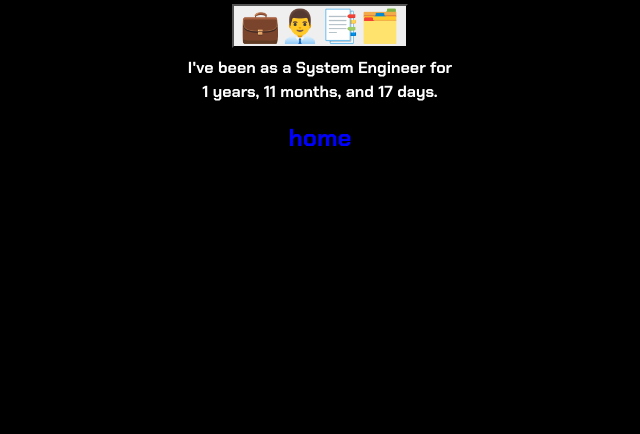
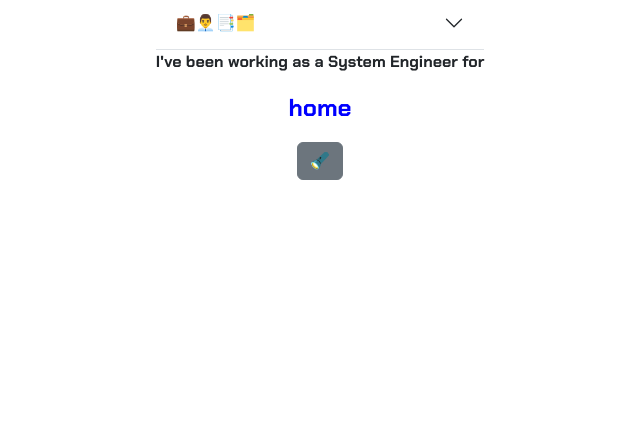
Before and after one commit to tarowillmakeitright/tarowillmakeitright.github.io, a plain HTML site: page about.html in a window 1280 px wide. Shown: the part 366-800 px from the top of the page, without its empty margins (320-960 px from the left). Drawn offline with nearby package versions, Linux system fonts and the light colour scheme.

Commit message:
changed bootstrap version to 5.3 in order to add Theme Toggle

```diff
--- a/about.html
+++ b/about.html
@@ -1,15 +1,16 @@
 <!DOCTYPE html>
-<html lang="en">
+<html lang="en" data-bs-theme="light">
 <head>
     <meta charset="UTF-8">
-    <title></title>
+    <title>aboout</title>
     <link rel="stylesheet" type="text/css" href="style.css" />
     <meta name="viewport" content="width=device-width, initial-scale=1, maximum-scale=1, user-scalable=no">
     <link rel="preconnect" href="https://fonts.googleapis.com">
-<link rel="preconnect" href="https://fonts.gstatic.com" crossorigin>
-<link href="https://fonts.googleapis.com/css2?family=Chakra+Petch:ital,wght@0,300;0,400;0,500;0,600;0,700;1,300;1,400;1,500;1,600;1,700&display=swap" rel="stylesheet">
-<!-- Bootstrap CSS -->
-    <link href="https://maxcdn.bootstrapcdn.com/bootstrap/4.5.2/css/bootstrap.min.css" rel="stylesheet">
+    <link rel="preconnect" href="https://fonts.gstatic.com" crossorigin>
+    <link href="https://fonts.googleapis.com/css2?family=Chakra+Petch:wght@300;400;500;600;700&display=swap" rel="stylesheet">
+
+    <!-- Bootstrap 5.3 CSS -->
+    <link href="https://cdn.jsdelivr.net/npm/bootstrap@5.3.0-alpha3/dist/css/bootstrap.min.css" rel="stylesheet">
 </head>
 <body>
 <div class="container text-center">
@@ -116,12 +117,46 @@
       </div>
     </div>
   </div>
-  <p>I've been as a System Engineer for <br><span id="countDown"></span></p>
+  <p>I've been working as a System Engineer for <br><span id="countDown"></span></p>
       <div class="chakra-petch-regular links">
         <a href="https://tarowillmakeitright.github.io/"><p style="color:blue";>home</p></a>
       </div>
+      <button id="themeToggle" class="btn btn-secondary">🔦</button>
 </div>
-<script src="https://cdn.jsdelivr.net/npm/bootstrap@5.0.2/dist/js/bootstrap.bundle.min.js" integrity="sha384-MrcW6ZMFYlzcLA8Nl+NtUVF0sA7MsXsP1UyJoMp4YLEuNSfAP+JcXn/tWtIaxVXM" crossorigin="anonymous"></script>
+<!-- Bootstrap 5.3 JS and Popper.js -->
+<script src="https://cdn.jsdelivr.net/npm/bootstrap@5.3.0-alpha3/dist/js/bootstrap.bundle.min.js"></script>
 <script src="main.js"></script>
+<script>
+/// Starting date: November 1st, 2022
+const startDate = new Date('2022-11-01T00:00:00');
+
+/ Function to calculate the difference between the start date and today
+function calculateTimeSince() {
+    const today = new Date();
+
+    let years = today.getFullYear() - startDate.getFullYear();
+    let months = today.getMonth() - startDate.getMonth();
+    let days = today.getDate() - startDate.getDate();
+
+    // Adjust if negative days or months
+    if (days < 0) {
+        months -= 1;
+        const previousMonth = new Date(today.getFullYear(), today.getMonth(), 0); // Last day of previous month
+        days += previousMonth.getDate();
+    }
+
+    if (months < 0) {
+        years -= 1;
+        months += 12;
+    }
+
+    return { years, months, days };
+}
+
+// Display the result
+const timeSince = calculateTimeSince();
+document.getElementById('countDown').textContent = `${timeSince.years} years, ${timeSince.months} months, and ${timeSince.days} days.`;
+</script>
+
 </body>
 </html>
--- a/main.js
+++ b/main.js
@@ -1,42 +1,29 @@
-// Starting date: November 1st, 2022
-const startDate = new Date('2022-11-01T00:00:00');
+/**Toggle Theme Button **/
+    const getStoredTheme = () => localStorage.getItem('theme');
+    const setStoredTheme = theme => localStorage.setItem('theme', theme);
 
-// Function to calculate the difference between the start date and today
-function calculateTimeSince() {
-    const today = new Date();
+    const getPreferredTheme = () => {
+              const storedTheme = getStoredTheme();
+              if (storedTheme) {
+                            return storedTheme;
+                        }
+              return 'light'; // Default to light theme
+          };
 
-    let years = today.getFullYear() - startDate.getFullYear();
-    let months = today.getMonth() - startDate.getMonth();
-    let days = today.getDate() - startDate.getDate();
+    const setTheme = theme => {
+              document.documentElement.setAttribute('data-bs-theme', theme);
+          };
 
-    // Adjust if negative days or months
-    if (days < 0) {
-        months -= 1;
-        const previousMonth = new Date(today.getFullYear(), today.getMonth(), 0); // Last day of previous month
-        days += previousMonth.getDate();
-    }
+    const toggleTheme = () => {
+              const currentTheme = getStoredTheme() || getPreferredTheme();
+              const newTheme = currentTheme === 'light' ? 'dark' : 'light';
+              setStoredTheme(newTheme);
+              setTheme(newTheme);
+          };
 
-    if (months < 0) {
-        years -= 1;
-        months += 12;
-    }
+    document.getElementById('themeToggle').addEventListener('click', toggleTheme);
 
-    return { years, months, days };
-}
-
-// Display the result
-const timeSince = calculateTimeSince();
-document.getElementById('countDown').textContent =
-    `${timeSince.years} years, ${timeSince.months} months, and ${timeSince.days} days.`;
-
-// Get the button element
-const toggleButton = document.getElementById('modeToggle');
-
-// Add event listener for the button click
-toggleButton.addEventListener('click', function() {
-    // Toggle the dark-mode class on the body
-    document.body.classList.toggle('light-mode');
-
-    // Toggle the dark-mode class on the button to change its style
-    toggleButton.classList.toggle('light-mode');
-});
+    window.addEventListener('DOMContentLoaded', () => {
+              const preferredTheme = getPreferredTheme();
+              setTheme(preferredTheme);
+          })
--- a/style.css
+++ b/style.css
@@ -14,7 +14,6 @@ html {
   line-height: 1.15; /* 1 */
   height: 100%; /* body と html の高さを100%に設定 */
   width: 100%;  /* body と html の幅を100%に設定 */
-  background-color: black; /* 背景色を指定 */
   margin:0;
 }
 
@@ -26,21 +25,26 @@ html {
  */
 
 body {
-   margin: 0;
+  margin: 0;
   padding: 0;
-  color: white;
   text-align:center;
   justify-content: center;
-   height: 100%; /* body と html の高さを100%に設定 */
+  height: 100%; /* body と html の高さを100%に設定 */
   width: 100%;  /* body と html の幅を100%に設定 */
-  background-color: black; /* 背景色を指定 */
 }
 
+[data-bs-theme="dark"] {
+  background-color: #121212;
+  color: white;
+}
+[data-bs-theme="light"] {
+  background-color: white;
+  color: black;
+}
 .chakra-petch-regular {
   font-family: "Chakra Petch", sans-serif;
   font-weight: 700;
   font-style: normal;
-  color: white;
 }
 
 .container{
@@ -50,7 +54,6 @@ min-width: 100%;
   flex-direction: column;
   justify-content: center; /* 垂直方向に中央揃え */
   align-items: center;     /* 水平方向に中央揃え */
-  background-color: black;
 }
 
 .profile-image {
@@ -66,7 +69,6 @@ min-width: 100%;
             }
             .links a {
                 font-size: 20px; /* リンクテキストのフォントサイズを調整 */
-                color: #007bff;
             }
           }
 
@@ -94,13 +96,11 @@ h1 {
 hr { box-sizing: content-box; /* 1 */ height: 0; /* 1 */ overflow: visible; /* 2 */ } /** 1. Correct the inheritance and scaling of font size in all browsers. 2. Correct the odd `em` font sizing in all browsers. */ pre { font-family: monospace, monospace; /* 1 */ font-size: 1em; /* 2 */ } /* Text-level semantics ========================================================================== */ /** Remove the gray background on active links in IE 10. */
 
 .links a {
-  color: white;
   font-size: 24px;
   text-decoration: none;
 }
 .links a:any-link:hover {
   background-color: #00FF00;
-  color: white;
 }
 /**
  * 1. Remove the bottom border in Chrome 57-
```
Also changed, not shown: experience.html (+12 -9 lines), index.html (+19 -12 lines).
